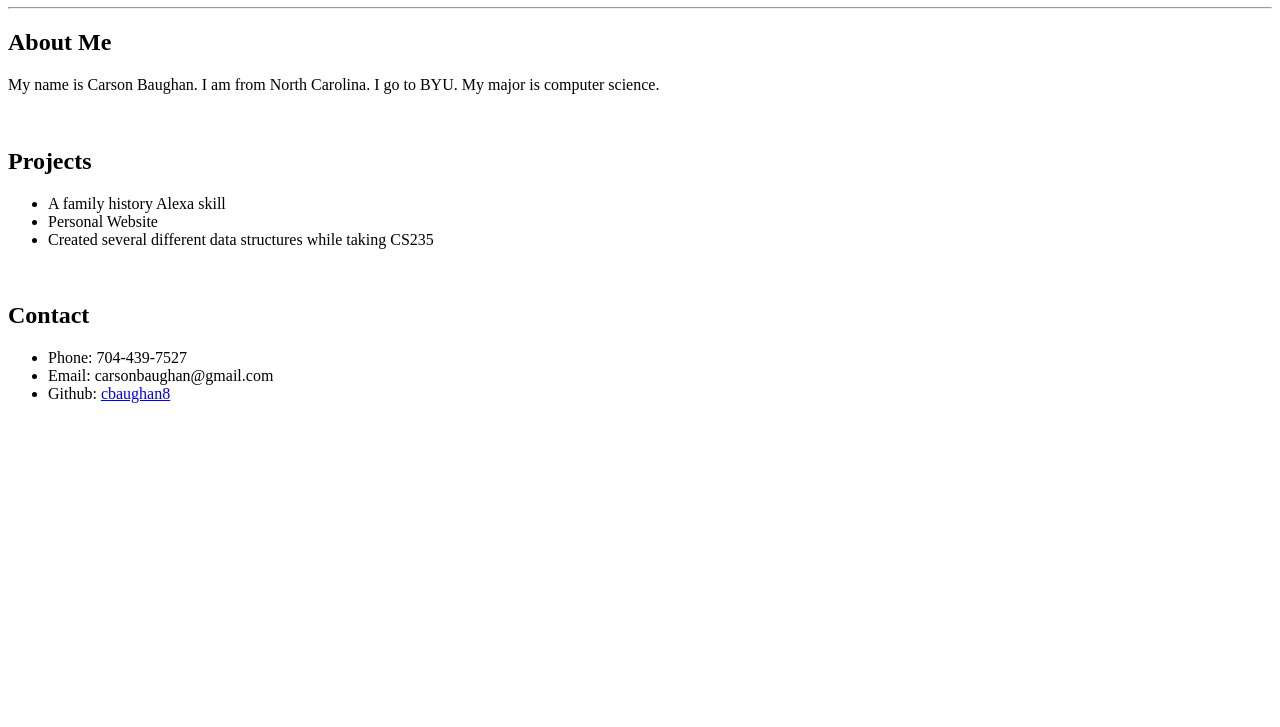
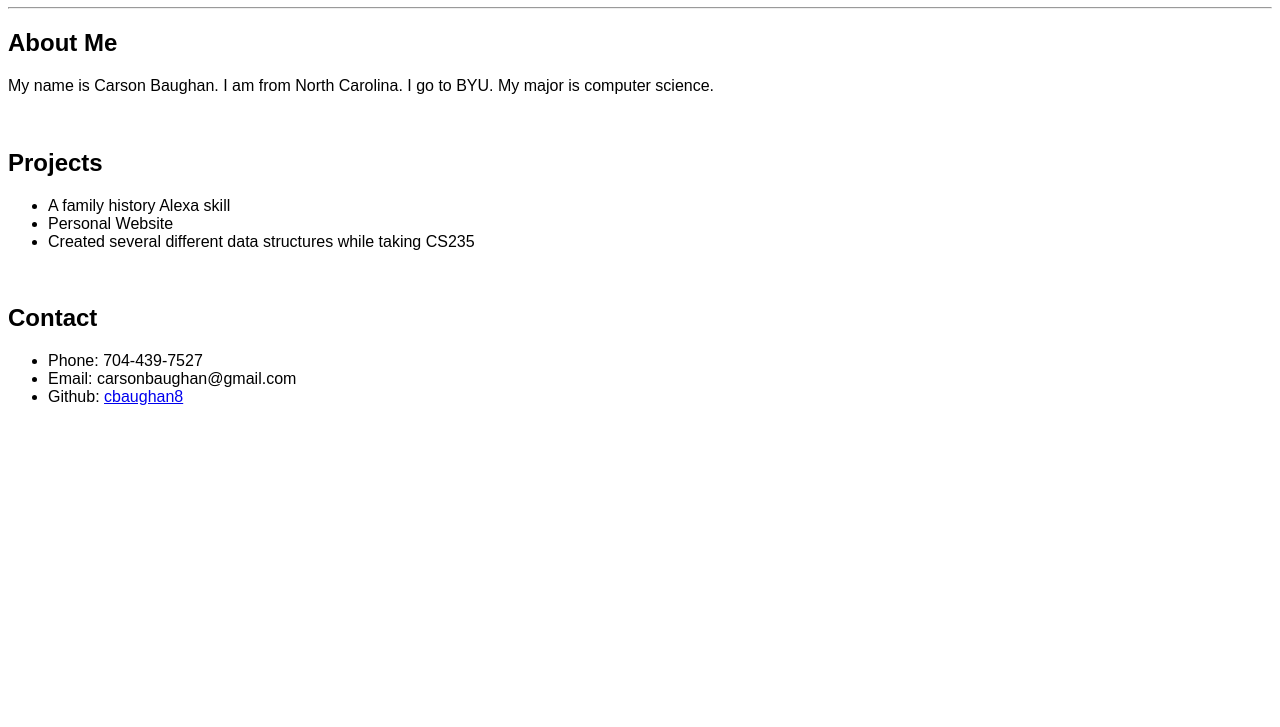
Before and after one commit to cbaughan8/portfolio, a plain HTML site: page index.html in a window 1280 px wide. Shown: the part 73-800 px from the top of the page. Drawn offline with Linux system fonts and the light colour scheme.

Commit message:
Added style sheet

```diff
--- a/index.html
+++ b/index.html
@@ -4,6 +4,7 @@
     <meta charset="UTF-8">
     <meta http-equiv="X-UA-Compatible" content="IE=edge">
     <meta name="viewport" content="width=device-width, initial-scale=1.0">
+    <link rel='stylesheet' href='styles.css'/>
     <title>Portfolio</title>
 </head>
 <body>
--- /dev/null
+++ b/styles.css
@@ -0,0 +1,3 @@
+body {
+    font-family: Arial, Helvetica, sans-serif;
+}
```
